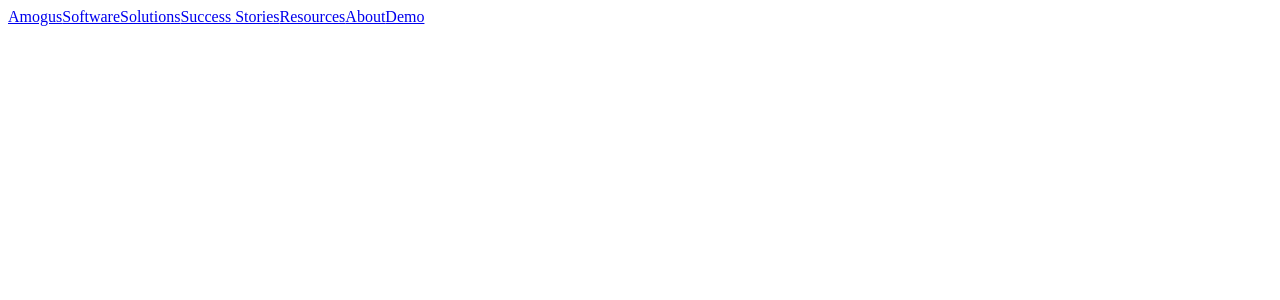
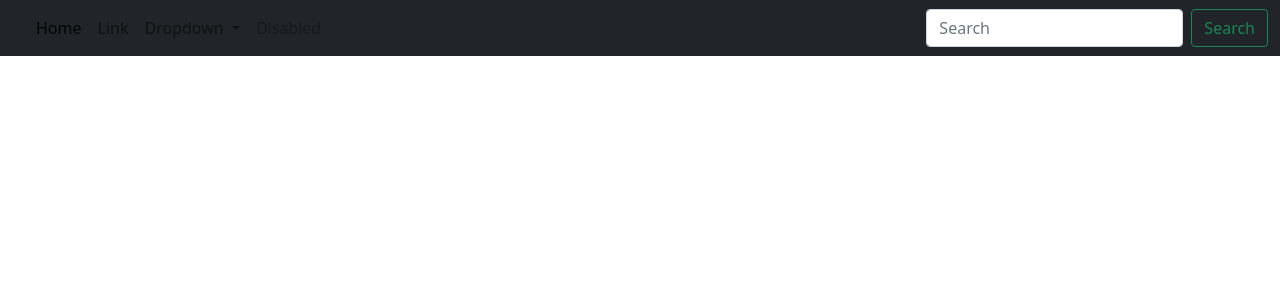
Before and after one commit to cwh0015/roompactRecreation, an Angular app: page / in a window 1280 px wide. Shown: the top 300 px of the page. Built offline with nearby package versions, Linux system fonts and the light colour scheme.

Commit message:
Fixing angular.json file

```diff
--- a/angular.json
+++ b/angular.json
@@ -27,9 +27,12 @@
               "src/assets"
             ],
             "styles": [
-              "src/styles.css"
+              "src/styles.css",
+              "./node_modules/bootstrap/dist/css/bootstrap.css"
             ],
-            "scripts": []
+            "scripts": [
+              "./node_modules/bootstrap/dist/js/bootstrap.bundle.js"
+            ]
           },
           "configurations": {
             "production": {
--- a/package.json
+++ b/package.json
@@ -18,6 +18,7 @@
     "@angular/platform-browser": "~13.1.0",
     "@angular/platform-browser-dynamic": "~13.1.0",
     "@angular/router": "~13.1.0",
+    "bootstrap": "^5.1.3",
     "rxjs": "~7.4.0",
     "tslib": "^2.3.0",
     "zone.js": "~0.11.4"
--- a/src/app/header/header.component.html
+++ b/src/app/header/header.component.html
@@ -1,18 +1,38 @@
+<nav class="navbar navbar-expand-lg navbar-light bg-dark">
+    <div class="container-fluid">
+      <a class="navbar-brand" href="#">
 
-    <nav class="navbar navbar-expand-lg navbar-light bg-dark">
-        <div class="container-fluid">
-            <a href="https://roompact.com/" class="nav-link">Amogus</a>
-
-            <a class="nav-link" href="https://www.roompact.com/our-software/">Software</a>
-
-            <a class="nav-link" href="https://www.roompact.com/solutions/">Solutions</a>
-
-            <a class="nav-link" href="https://www.roompact.com/roompact-campus-success-stories/">Success Stories</a>
-
-            <a class="nav-link" href="https://www.roompact.com/professional-development-resources/">Resources</a>
-
-            <a class="nav-link" href="https://www.roompact.com/about/">About</a>
-
-            <a class="nav-link" href="https://www.roompact.com/demo/">Demo</a>
-        </div>
-    </nav>
+      </a>
+      <button class="navbar-toggler" type="button" data-bs-toggle="collapse" data-bs-target="#navbarSupportedContent" aria-controls="navbarSupportedContent" aria-expanded="false" aria-label="Toggle navigation">
+        <span class="navbar-toggler-icon"></span>
+      </button>
+      <div class="collapse navbar-collapse" id="navbarSupportedContent">
+        <ul class="navbar-nav me-auto mb-2 mb-lg-0">
+          <li class="nav-item">
+            <a class="nav-link active" aria-current="page" href="#">Home</a>
+          </li>
+          <li class="nav-item">
+            <a class="nav-link" href="#">Link</a>
+          </li>
+          <li class="nav-item dropdown">
+            <a class="nav-link dropdown-toggle" href="#" id="navbarDropdown" role="button" data-bs-toggle="dropdown" aria-expanded="false">
+              Dropdown
+            </a>
+            <ul class="dropdown-menu" aria-labelledby="navbarDropdown">
+              <li><a class="dropdown-item" href="#">Action</a></li>
+              <li><a class="dropdown-item" href="#">Another action</a></li>
+              <li><hr class="dropdown-divider"></li>
+              <li><a class="dropdown-item" href="#">Something else here</a></li>
+            </ul>
+          </li>
+          <li class="nav-item">
+            <a class="nav-link disabled">Disabled</a>
+          </li>
+        </ul>
+        <form class="d-flex">
+          <input class="form-control me-2" type="search" placeholder="Search" aria-label="Search">
+          <button class="btn btn-outline-success" type="submit">Search</button>
+        </form>
+      </div>
+    </div>
+  </nav>
```
Also changed, not shown: 1 other file (tests, documents, lock files or other folders).
